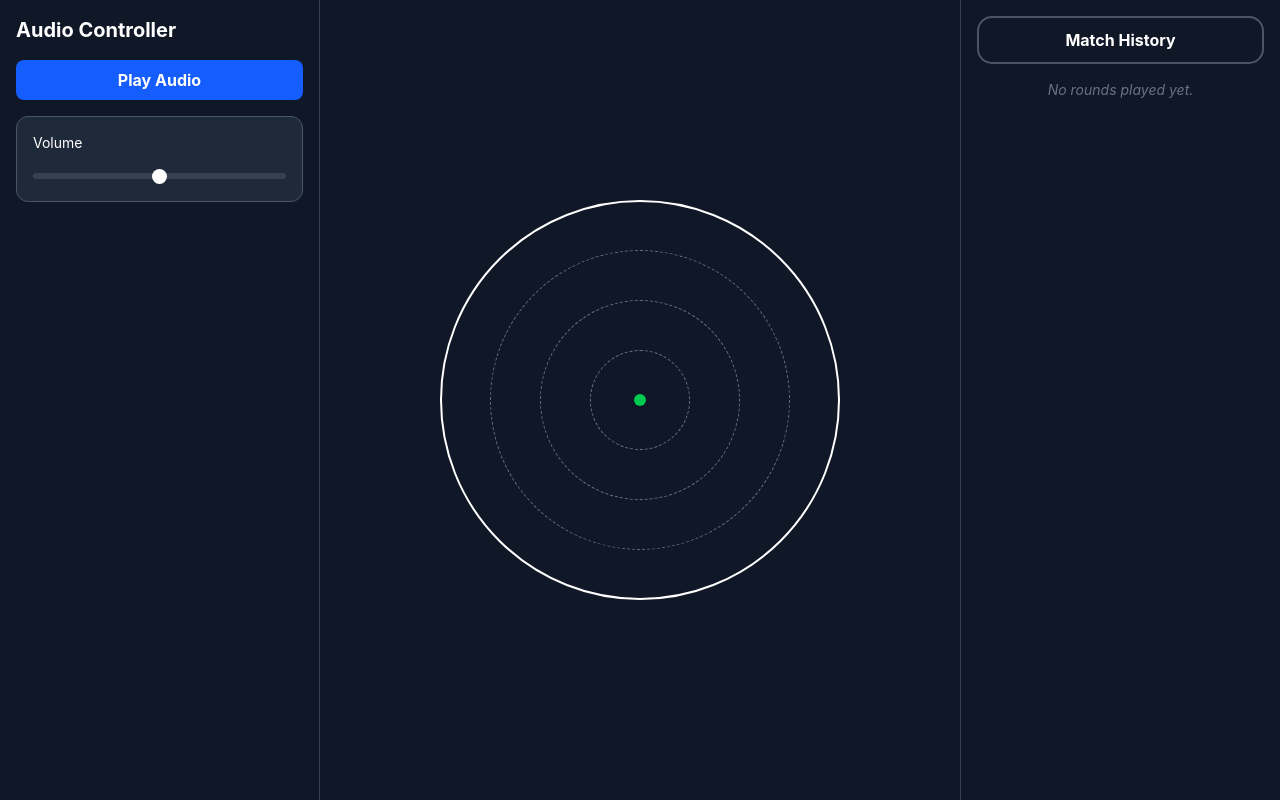
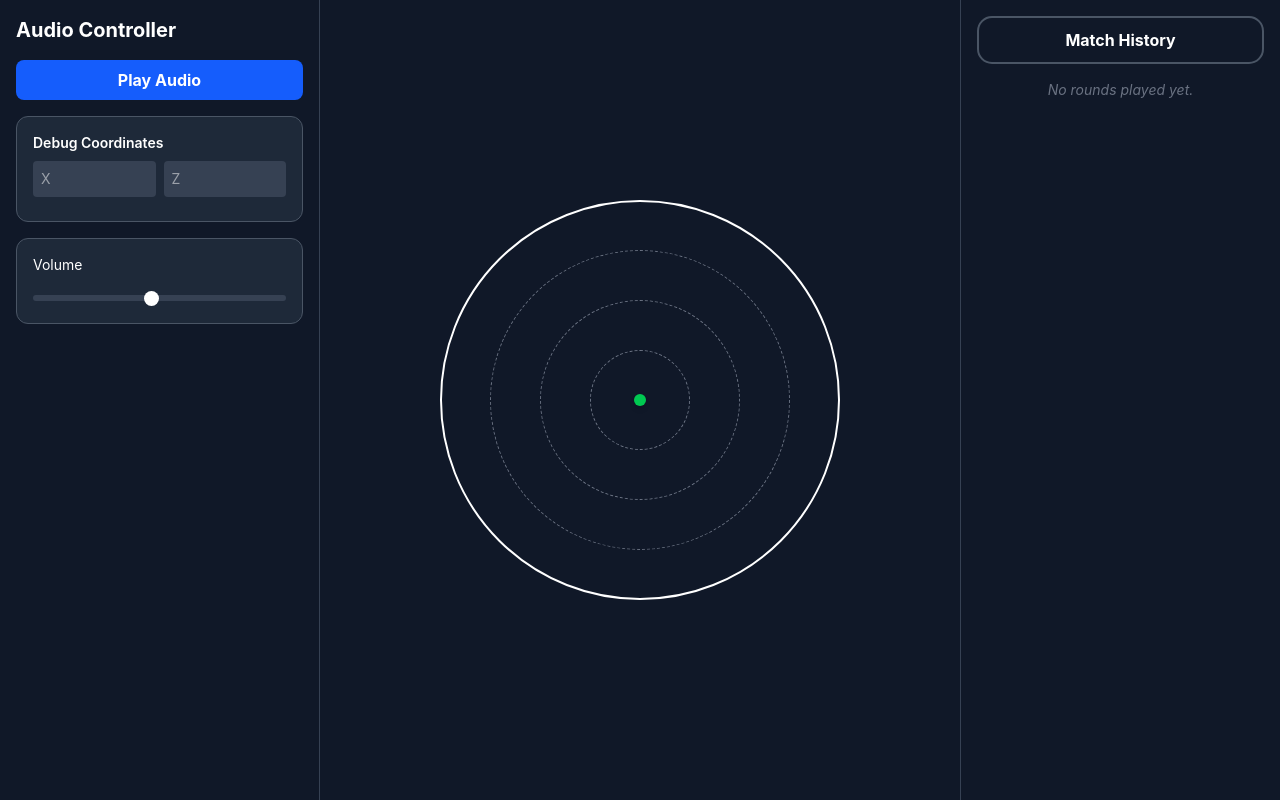
Before and after one commit to AdamZh1/SoundLocatorGame, a React (Vite) app: page / in a window 1280 px wide. Built offline with nearby package versions, Linux system fonts and the light colour scheme.

Commit message:
debug version, working on fixing audio levels

```diff
--- a/src/App.tsx
+++ b/src/App.tsx
@@ -6,10 +6,12 @@ import { useSpatialAudio } from './hooks/useSpatialAudio';
 
 const App: React.FC = () => {
   const [gameState, setGameState] = useState<'INIT' | 'AUDIO_PLAYING' | 'GUESSING' | 'ROUND_REVEAL' | 'MATCH_OVER'>('INIT');
-  const [volume, setVolume] = useState(0.5);
+  const [volume, setVolume] = useState(0.014);
   const [matchHistory, setMatchHistory] = useState<string[]>([]);
   const [currentRound, setCurrentRound] = useState(1);
   const [targetCoordinates, setTargetCoordinates] = useState({ x: 0, z: 0 });
+  const [manualX, setManualX] = useState('');
+  const [manualZ, setManualZ] = useState('');
 
   const { playAudio, setVolume: setAudioVolume } = useSpatialAudio();
 
@@ -19,7 +21,7 @@ const App: React.FC = () => {
   };
 
   const generateTarget = () => {
-    const x = (Math.random() * 34 + 1) * (Math.random() > 0.5 ? 1 : -1);
+    const x = (Math.random() * 34 + 1) * (Math.random() > 0.5 ? 1 : -1); //random chance for negative
     const z = (Math.random() * 34 + 1) * (Math.random() > 0.5 ? 1 : -1);
     setTargetCoordinates({ x, z });
   };
@@ -30,7 +32,10 @@ const App: React.FC = () => {
 
   const handlePlay = () => {
     setGameState('AUDIO_PLAYING');
-    playAudio(targetCoordinates.x, targetCoordinates.z, volume);
+    const x = manualX !== '' ? parseFloat(manualX) : targetCoordinates.x;
+    const z = manualZ !== '' ? parseFloat(manualZ) : targetCoordinates.z;
+    console.log(x, z);
+    playAudio(x, z, volume);
     setTimeout(() => setGameState('GUESSING'), 1000);
   };
 
@@ -57,6 +62,10 @@ const App: React.FC = () => {
           volume={volume}
           onVolumeChange={handleVolumeChange}
           disabled={gameState !== 'INIT'}
+          manualX={manualX}
+          manualZ={manualZ}
+          onManualXChange={setManualX}
+          onManualZChange={setManualZ}
         />
       </div>
 
--- a/src/components/AudioController.tsx
+++ b/src/components/AudioController.tsx
@@ -4,10 +4,17 @@ interface AudioControllerProps {
   onPlay: () => void;
   volume: number;
   onVolumeChange: (vol: number) => void;
-  disabled: boolean;
+  disabled?: boolean;
+  manualX: string;
+  manualZ: string;
+  onManualXChange: (val: string) => void;
+  onManualZChange: (val: string) => void;
 }
 
-export const AudioController: React.FC<AudioControllerProps> = ({ onPlay, volume, onVolumeChange, disabled }) => {
+export const AudioController: React.FC<AudioControllerProps> = ({
+  onPlay, volume, onVolumeChange, disabled,
+  manualX, manualZ, onManualXChange, onManualZChange
+}) => {
   return (
     <div className="w-full h-full p-4 flex flex-col gap-4">
       <h2 className="text-xl font-bold">Audio Controller</h2>
@@ -18,13 +25,34 @@ export const AudioController: React.FC<AudioControllerProps> = ({ onPlay, volume
       >
         Play Audio
       </button>
+
+      <div className="p-4 border border-gray-600 rounded-xl bg-gray-800">
+        <h3 className="text-sm font-semibold mb-2">Debug Coordinates</h3>
+        <div className="flex gap-2 mb-2">
+          <input
+            type="number"
+            placeholder="X"
+            value={manualX}
+            onChange={(e) => onManualXChange(e.target.value)}
+            className="w-full bg-gray-700 p-2 rounded text-sm"
+          />
+          <input
+            type="number"
+            placeholder="Z"
+            value={manualZ}
+            onChange={(e) => onManualZChange(e.target.value)}
+            className="w-full bg-gray-700 p-2 rounded text-sm"
+          />
+        </div>
+      </div>
+
       <div className="p-4 border border-gray-600 rounded-xl bg-gray-800">
         <label className="block mb-2 text-sm">Volume</label>
         <input
           type="range"
           min="0"
-          max="1"
-          step="0.01"
+          max=".03"
+          step="0.001"
           value={volume}
           onChange={(e) => onVolumeChange(parseFloat(e.target.value))}
           className="w-full appearance-none bg-gray-700 h-[6px] rounded-[3px] outline-none cursor-pointer [&::-webkit-slider-thumb]:appearance-none [&::-webkit-slider-thumb]:w-[15px] [&::-webkit-slider-thumb]:h-[15px] [&::-webkit-slider-thumb]:bg-white [&::-webkit-slider-thumb]:rounded-full [&::-webkit-slider-thumb]:cursor-pointer"
--- a/src/components/MatchHistory.tsx
+++ b/src/components/MatchHistory.tsx
@@ -5,7 +5,7 @@ interface MatchHistoryProps {
   currentRound: number;
 }
 
-export const MatchHistory: React.FC<MatchHistoryProps> = ({ history, currentRound }) => {
+export const MatchHistory: React.FC<MatchHistoryProps> = ({ history }) => {
   return (
     <div className="w-full h-full p-4 flex flex-col gap-4">
       <h2 className="border-2 border-gray-600 rounded-[15px] p-2.5 text-center font-bold">Match History</h2>
--- a/src/components/RadarCanvas.tsx
+++ b/src/components/RadarCanvas.tsx
@@ -6,7 +6,7 @@ interface RadarCanvasProps {
   targetCoordinates: { x: number; z: number };
 }
 
-export const RadarCanvas: React.FC<RadarCanvasProps> = ({ onGuessSubmit, gameState, targetCoordinates }) => {
+export const RadarCanvas: React.FC<RadarCanvasProps> = ({ onGuessSubmit }) => {
   const radarRef = useRef<HTMLDivElement>(null);
   const [markerPos, setMarkerPos] = useState({ x: 0, y: 0 }); // Relative to center
   const [isDragging, setIsDragging] = useState(false);
--- a/src/hooks/useSpatialAudio.ts
+++ b/src/hooks/useSpatialAudio.ts
@@ -16,7 +16,7 @@ export const useSpatialAudio = () => {
       pannerNode.current.distanceModel = 'inverse';
       pannerNode.current.refDistance = 1;
       pannerNode.current.maxDistance = 10000;
-      pannerNode.current.rolloffFactor = 1;
+      pannerNode.current.rolloffFactor = 0.2;
 
       pannerNode.current.connect(gainNode.current);
       gainNode.current.connect(audioContext.current.destination);
@@ -24,6 +24,7 @@ export const useSpatialAudio = () => {
   }, []);
 
   const playAudio = (x: number, z: number, volume: number) => {
+    console.log(volume);
     if (!audioContext.current || !gainNode.current || !pannerNode.current) return;
 
     // Resume context if suspended (browser autoplay policy)
```
